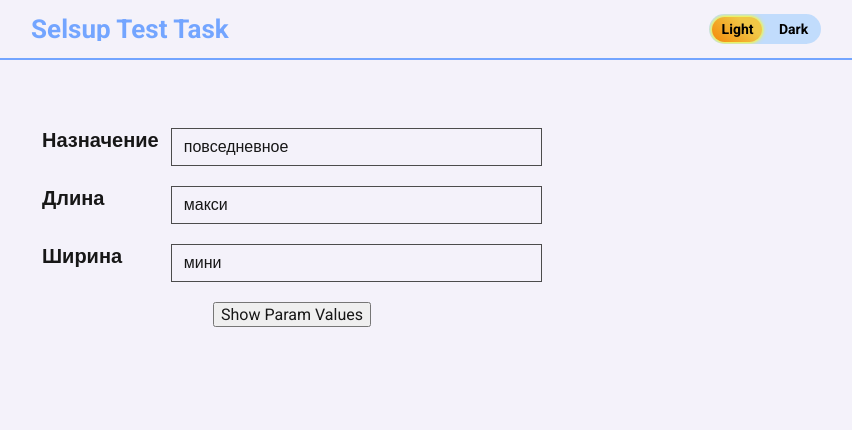
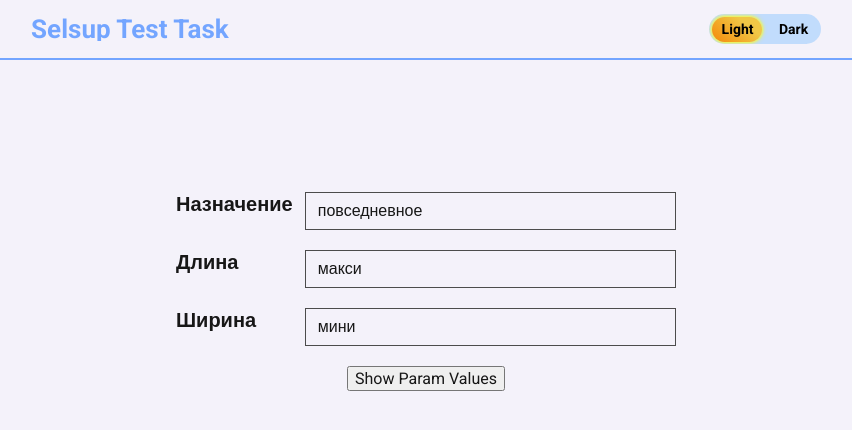
Before and after one commit to Sergey7709/Selsup-Test-Task, a React (Vite) app: page / in a window 1280 px wide. Shown: the top 430 px of the page, without its empty margins (214-1066 px from the left). Built offline with nearby package versions, Linux system fonts and the light colour scheme; a web font is replaced by a local one.

Commit message:
refactor: edit selectors layout_container

```diff
--- a/src/components/layout/layout.module.scss
+++ b/src/components/layout/layout.module.scss
@@ -2,11 +2,12 @@
   display: flex;
   flex-direction: column;
   justify-content: center;
-  padding: 10% 20%;
+  padding: 15% 20%;
+  align-items: center;
 
-  @media (width <= 600px) {
-    padding: 20% 5%;
-  }
+  @media (max-width: 560px) {
+         padding: 30% 5%;
+    }
 }
 
 .header {
```
